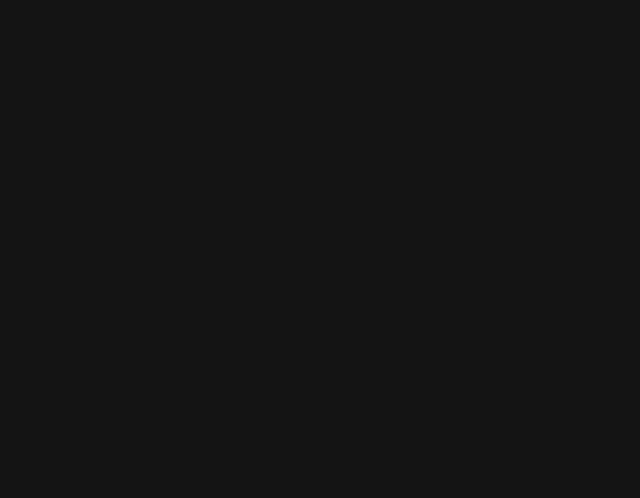
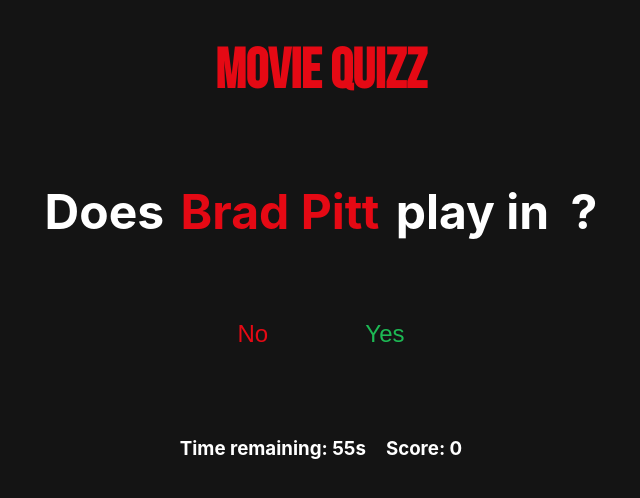
Before and after one commit to flydjo/movie-quizz, a React (Create React App) app in the folder frontend/: page /quizz in a window 1280 px wide. Before the commit this address had no page. Shown: the top 498 px of the page, without its empty margins (319-959 px from the left). Built offline with nearby package versions, Linux system fonts and the light colour scheme; no server answers.

Commit message:
Design v1 of the quizz page, creation of the custom hook to hande logic part

```diff
--- a/frontend/src/App.js
+++ b/frontend/src/App.js
@@ -1,5 +1,6 @@
 import './css/App.css';
 import WelcomeScreen from "./pages/WelcomeScreen";
+import Quizz from "./pages/Quizz";
 import {Routes, Route} from "react-router-dom"
 
 function App() {
@@ -7,6 +8,7 @@ function App() {
     <div className="App">
       <Routes>
         <Route exact path="/" element={<WelcomeScreen />} />
+        <Route path="/quizz" element={<Quizz />} />
       </Routes>
     </div>
   );
--- /dev/null
+++ b/frontend/src/components/Question.js
@@ -0,0 +1,25 @@
+import React from "react";
+
+function Question(props) {
+    const {actor, movie} = props.data;
+
+    return(
+        <React.Fragment>
+            <div className="question-container">
+                <h2 className="quizz-question">
+                    Does <span className="question-highlight">{actor}</span> play in <span className="question-highlight">{movie}</span> ?
+                </h2>
+            </div>
+            <div className="question-buttons-container">
+                <button className="question-button question-button-no">
+                    No
+                </button>
+                <button className="question-button question-button-yes">
+                    Yes
+                </button>
+            </div>
+        </React.Fragment>
+    );
+}
+
+export default Question;
--- a/frontend/src/css/index.css
+++ b/frontend/src/css/index.css
@@ -18,3 +18,13 @@ code {
   font-family: source-code-pro, Menlo, Monaco, Consolas, 'Courier New',
     monospace;
 }
+
+.loader {
+    width : 50px;
+    height: 50px;
+    border: 5px solid black;
+    border-bottom-color: red;
+    border-radius: 50%;
+    display: inline-block;
+    animation: rotation 1s linear infinite;
+}
--- /dev/null
+++ b/frontend/src/css/quizz.css
@@ -0,0 +1,86 @@
+.quizz-container {
+    display: flex;
+    justify-content: center;
+    align-items: center;
+    flex-wrap: wrap;
+}
+
+.quizz-title {
+    display: flex;
+    justify-content: center;
+    font-family: BebasNeue;
+    color: #e50914;
+    font-size: 3.5em;
+    width: 100%;
+}
+
+.quizz-question {
+    font-size: 3em;
+}
+
+.question-container {
+    display: flex;
+    justify-content: center;
+    width: 100%;
+}
+
+.question-highlight {
+    margin-left: 5px;
+    margin-right: 5px;
+    color: #e50914;
+}
+
+.question-buttons-container {
+    display: flex;
+    width: 100%;
+    justify-content: center;
+}
+
+.question-button {
+    font-size: 1.5em;
+    padding: 1.5rem 2.1rem;
+    margin: 15px;
+    min-width: 80px;
+    background-color: #141414;
+    color: #fff;
+    cursor: pointer;
+    border: 0px;
+}
+
+.question-button-yes {
+    color: #1DB954;
+    transition-duration: 0.5s;
+}
+
+.question-button-no {
+    color: #e50914;
+    transition-duration: 0.5s;
+}
+
+.question-button-yes:hover {
+    background-color: #1DB954;
+    border: #1DB954;
+    color: white;
+    transition-duration: 0.5s;
+}
+
+.question-button-no:hover {
+    background-color: #e50914;
+    border: #e50914;
+    color: white;
+    transition-duration: 0.5s;
+}
+
+.game-infos {
+    margin-top: 40px;
+    display: flex;
+    justify-content: center;
+    align-items: center;
+    width: 100%;
+    flex-wrap: nowrap;
+}
+
+.game-infos h3 {
+    margin: 10px;
+    display: inline-block;
+}
--- /dev/null
+++ b/frontend/src/hooks/useQuizzLogic.js
@@ -0,0 +1,33 @@
+import {useState, useEffect} from "react";
+
+function useQuizzLogic() {
+    const apiKey = "f4360450df9f737a0ad0931c57e16402";
+
+    const GAME_TIME = 60;
+    const [movieInfos, setMovieInfo] = useState("");
+    const [timer, setTimer] = useState(GAME_TIME);
+
+    useEffect(() => {
+        fetch(`https://api.themoviedb.org/3/movie/550?api_key=${apiKey}`)
+            .then(res => res.json())
+            .then(res => setMovieInfo(res));
+    }, []);
+
+    useEffect(() => {
+        const timeoutId = setTimeout(() => {
+            if(timer > 0) {
+                setTimer(timer => timer - 1);
+            } else if(timer === 0) {
+                console.log("Finit");
+            }
+            clearTimeout(timeoutId);
+        }, 1000)
+    }, [timer]);
+
+    return [
+        movieInfos,
+        timer
+    ]
+}
+
+export default useQuizzLogic;
--- /dev/null
+++ b/frontend/src/pages/Quizz.js
@@ -0,0 +1,26 @@
+import React from "react";
+import '../css/quizz.css';
+import Question from "../components/Question";
+import useQuizzLogic from "../hooks/useQuizzLogic";
+
+function Quizz() {
+    const [
+        movieInfos,
+        timer
+    ] = useQuizzLogic();
+
+    return(
+        <div className="quizz-container">
+            <h1 className="quizz-title">MOVIE QUIZZ</h1>
+
+            <Question data={{actor: "Brad Pitt", movie: movieInfos.original_title}} />
+
+            <div className="game-infos">
+                <h3>Time remaining: {timer}s</h3>
+                <h3>Score: 0</h3>
+            </div>
+        </div>
+    );
+}
+
+export default Quizz;
--- a/frontend/src/pages/WelcomeScreen.js
+++ b/frontend/src/pages/WelcomeScreen.js
@@ -5,7 +5,6 @@ import {annimWelcomeScreen} from "../animations/script";
 
 function WelcomeScreen() {
     useEffect(() => {
-        console.log('ok');
         annimWelcomeScreen();
     }, []);
 
@@ -27,7 +26,7 @@ function WelcomeScreen() {
             <p className="welcome-rules">
                 The rules are simple ! You'll be asked a series of "Yes or No" questions. Answer as many as you can in the allowed time ! Good luck !
             </p>
-            <Link className="start-button" to="/">
+            <Link className="start-button" to="/quizz">
                 START
             </Link>
         </div>
```
